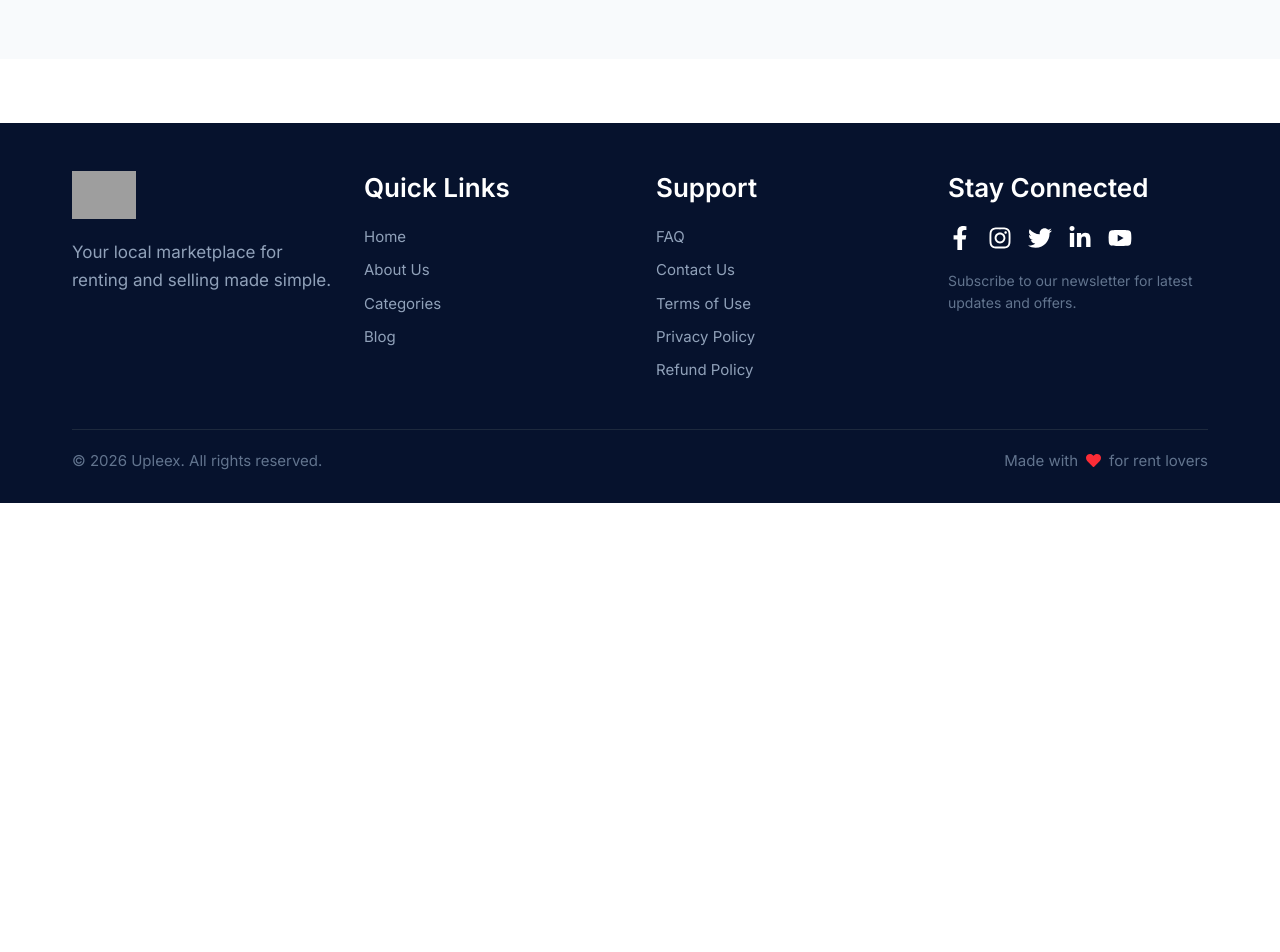
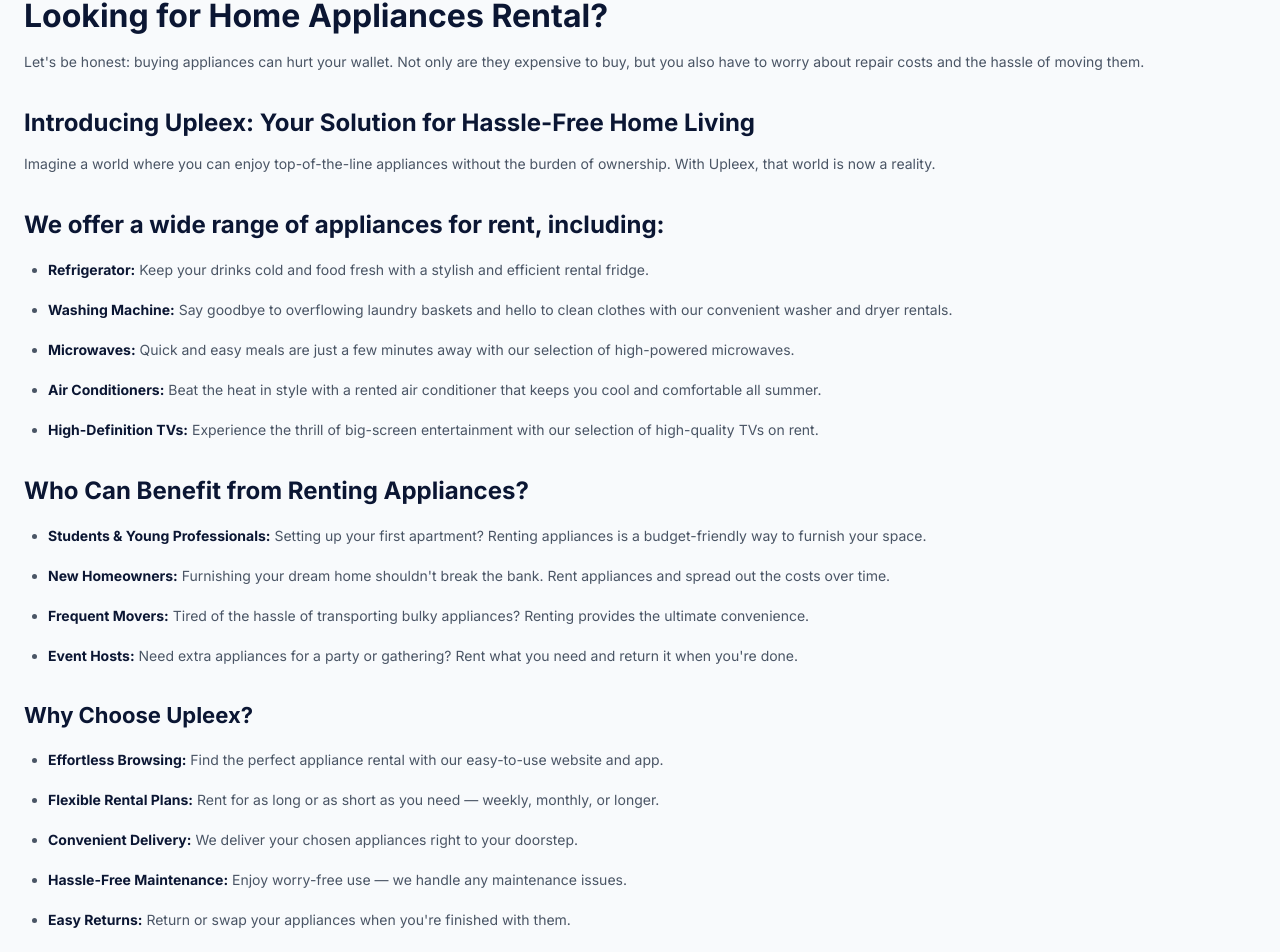
Before and after one commit to yashvasani9646/uplex-app, a React (Vite) app: page /page1 in a window 1280 px wide. Shown: the part 869-1821 px from the top of the page. Before the commit the page ends 1372 px from the top, so only its background shows below. Built offline with nearby package versions, Linux system fonts and the light colour scheme; grey boxes are pictures that could not be loaded.

Commit message:
Added All

```diff
--- a/src/Pages For Category/Page1.jsx
+++ b/src/Pages For Category/Page1.jsx
@@ -1,3 +1,5 @@
+
+
 import {
     ArrowLeft,
     SlidersHorizontal,
@@ -16,12 +18,6 @@
     const categories = ["All", "Building Materials"];
     const navigate = useNavigate();
 
-    // All Types Dropdown
-    const [isTypeOpen, setIsTypeOpen] = useState(false);
-    const [selectedType, setSelectedType] = useState("All Types");
-    const typeRef = useRef(null);
-
-    // Duration Dropdown
     const [isDurationOpen, setIsDurationOpen] = useState(false);
     const [selectedDuration, setSelectedDuration] =
         useState("All Durations");
@@ -35,10 +31,16 @@
         "Hourly",
     ];
 
+    const [isTypeOpen, setIsTypeOpen] = useState(false);
+    const [selectedType, setSelectedType] = useState("All Types");
+    const typeRef = useRef(null);
+
     const typeOptions = ["All Types", "Rent", "Sell"];
 
+    // ===== APNE useEffect KO ISSE REPLACE KARO =====
     useEffect(() => {
         const handleClickOutside = (event) => {
+            // All Types Dropdown Close
             if (
                 typeRef.current &&
                 !typeRef.current.contains(event.target)
@@ -46,6 +48,7 @@
                 setIsTypeOpen(false);
             }
 
+            // Duration Dropdown Close
             if (
                 durationRef.current &&
                 !durationRef.current.contains(event.target)
@@ -95,6 +98,10 @@
                     </button>
 
                     {/* Filters */}
+                    {/* Filters */}
+                    <div className="mt-6 flex flex-col sm:flex-row sm:items-start sm:justify-between gap-4">
+                        {/* All Types */}
+                        {/* Filters */}
                         <div className="mt-6 flex flex-col sm:flex-row sm:items-start sm:justify-between gap-4">
                             {/* All Types Dropdown */}
                             <div
@@ -102,9 +109,7 @@
                                 ref={typeRef}
                             >
                                 <button
-                                onClick={() =>
-                                    setIsTypeOpen(!isTypeOpen)
-                                }
+                                    onClick={() => setIsTypeOpen(!isTypeOpen)}
                                     className={`w-full h-11 bg-white rounded-full px-4 flex items-center justify-between border-2 transition-all duration-300 shadow-sm ${isTypeOpen
                                             ? "border-[#5b61ff] shadow-[0_8px_20px_rgba(91,97,255,0.12)]"
                                             : "border-gray-200"
@@ -149,8 +154,7 @@
                                             >
                                                 <span>{option}</span>
 
-                                            {selectedType ===
-                                                option && (
+                                                {selectedType === option && (
                                                     <Check
                                                         size={16}
                                                         className="text-[#5b61ff]"
@@ -160,6 +164,10 @@
                                         ))}
                                     </div>
                                 )}
+                            </div>
+
+                            {/* Duration Dropdown */}
+
                         </div>
 
                         {/* Duration Dropdown */}
@@ -200,7 +208,7 @@
                             </button>
 
                             {isDurationOpen && (
-                                <div className="absolute top-[52px] right-0 w-full sm:w-[260px] bg-white rounded-[18px] p-2 shadow-[0_20px_40px_rgba(0,0,0,0.08)] z-50 border border-[#ece9ff]">
+                                <div className="absolute top-[52px] right-0 w-full sm:w-[260px] bg-white rounded-[18px] p-2 shadow-[0_20px_40px_rgba(0,0,0,0.08)] z-50">
                                     {durationOptions.map((option) => (
                                         <button
                                             key={option}
@@ -215,8 +223,7 @@
                                         >
                                             <span>{option}</span>
 
-                                            {selectedDuration ===
-                                                option && (
+                                            {selectedDuration === option && (
                                                 <Check
                                                     size={16}
                                                     className="text-[#5b61ff]"
@@ -281,8 +288,137 @@
                                 </div>
                             </div>
                         </Link>
+
+                    </div>
+                    {/* Description Section */}
+                    <div className="mt-12 text-[#0b1633]">
+                        <h2 className="text-[24px] sm:text-[32px] font-bold leading-tight">
+                            Looking for Home Appliances Rental?
+                        </h2>
+
+                        <p className="mt-3 text-[13px] sm:text-[14px] leading-7 text-gray-600">
+                            Let's be honest: buying appliances can hurt your wallet. Not only are
+                            they expensive to buy, but you also have to worry about repair costs
+                            and the hassle of moving them.
+                        </p>
+
+                        <h3 className="mt-8 text-[20px] sm:text-[24px] font-bold leading-tight">
+                            Introducing Upleex: Your Solution for Hassle-Free Home Living
+                        </h3>
+
+                        <p className="mt-3 text-[13px] sm:text-[14px] leading-7 text-gray-600">
+                            Imagine a world where you can enjoy top-of-the-line appliances without
+                            the burden of ownership. With Upleex, that world is now a reality.
+                        </p>
+
+                        <h3 className="mt-8 text-[20px] sm:text-[24px] font-bold leading-tight">
+                            We offer a wide range of appliances for rent, including:
+                        </h3>
+
+                        <ul className="mt-4 space-y-3 text-[13px] sm:text-[14px] leading-7 text-gray-600 list-disc pl-6">
+                            <li>
+                                <strong className="text-[#0b1633]">Refrigerator:</strong> Keep your
+                                drinks cold and food fresh with a stylish and efficient rental
+                                fridge.
+                            </li>
+                            <li>
+                                <strong className="text-[#0b1633]">Washing Machine:</strong> Say
+                                goodbye to overflowing laundry baskets and hello to clean clothes
+                                with our convenient washer and dryer rentals.
+                            </li>
+                            <li>
+                                <strong className="text-[#0b1633]">Microwaves:</strong> Quick and
+                                easy meals are just a few minutes away with our selection of
+                                high-powered microwaves.
+                            </li>
+                            <li>
+                                <strong className="text-[#0b1633]">Air Conditioners:</strong> Beat
+                                the heat in style with a rented air conditioner that keeps you cool
+                                and comfortable all summer.
+                            </li>
+                            <li>
+                                <strong className="text-[#0b1633]">
+                                    High-Definition TVs:
+                                </strong>{" "}
+                                Experience the thrill of big-screen entertainment with our selection
+                                of high-quality TVs on rent.
+                            </li>
+                        </ul>
+
+                        <h1 className="mt-8 text-[18px] sm:text-[24px] font-bold leading-tight">
+                            Who Can Benefit from Renting Appliances?
+                        </h1>
+
+                        <ul className="mt-4 space-y-3 text-[13px] sm:text-[14px] leading-7 text-gray-600 list-disc pl-6">
+                            <li>
+                                <strong className="text-[#0b1633]">
+                                    Students & Young Professionals:
+                                </strong>{" "}
+                                Setting up your first apartment? Renting appliances is a
+                                budget-friendly way to furnish your space.
+                            </li>
+                            <li>
+                                <strong className="text-[#0b1633]">New Homeowners:</strong>{" "}
+                                Furnishing your dream home shouldn't break the bank. Rent appliances
+                                and spread out the costs over time.
+                            </li>
+                            <li>
+                                <strong className="text-[#0b1633]">Frequent Movers:</strong> Tired
+                                of the hassle of transporting bulky appliances? Renting provides the
+                                ultimate convenience.
+                            </li>
+                            <li>
+                                <strong className="text-[#0b1633]">Event Hosts:</strong> Need extra
+                                appliances for a party or gathering? Rent what you need and return
+                                it when you're done.
+                            </li>
+                        </ul>
+
+                        <h1 className="mt-8 text-[18px] sm:text-[22px] font-bold leading-tight">
+                            Why Choose Upleex?
+                        </h1>
+
+                        <ul className="mt-4 space-y-3 text-[13px] sm:text-[14px] leading-7 text-gray-600 list-disc pl-6">
+                            <li>
+                                <strong className="text-[#0b1633]">Effortless Browsing:</strong>{" "}
+                                Find the perfect appliance rental with our easy-to-use website and
+                                app.
+                            </li>
+                            <li>
+                                <strong className="text-[#0b1633]">
+                                    Flexible Rental Plans:
+                                </strong>{" "}
+                                Rent for as long or as short as you need — weekly, monthly, or
+                                longer.
+                            </li>
+                            <li>
+                                <strong className="text-[#0b1633]">Convenient Delivery:</strong> We
+                                deliver your chosen appliances right to your doorstep.
+                            </li>
+                            <li>
+                                <strong className="text-[#0b1633]">
+                                    Hassle-Free Maintenance:
+                                </strong>{" "}
+                                Enjoy worry-free use — we handle any maintenance issues.
+                            </li>
+                            <li>
+                                <strong className="text-[#0b1633]">Easy Returns:</strong> Return or
+                                swap your appliances when you're finished with them.
+                            </li>
+                        </ul>
+
+                        <h3 className="mt-8 text-[20px] sm:text-[24px] font-bold text-[#5b61ff] leading-tight">
+                            Upgrade Your Lifestyle Today!
+                        </h3>
+
+                        <p className="mt-4 max-w-9xl text-[15px] sm:text-[16px] leading-8 sm:leading-9 text-gray-600">
+                            Renting appliances online with Upleex is the smart choice for modern
+                            living. Experience the freedom and flexibility of enjoying high-quality
+                            appliance rental service without the long-term commitment.
+                        </p>
                     </div>
                 </div>
+
             </div>
 
             <Footer />
```
Lines whose indentation alone changed are shown as unchanged.
